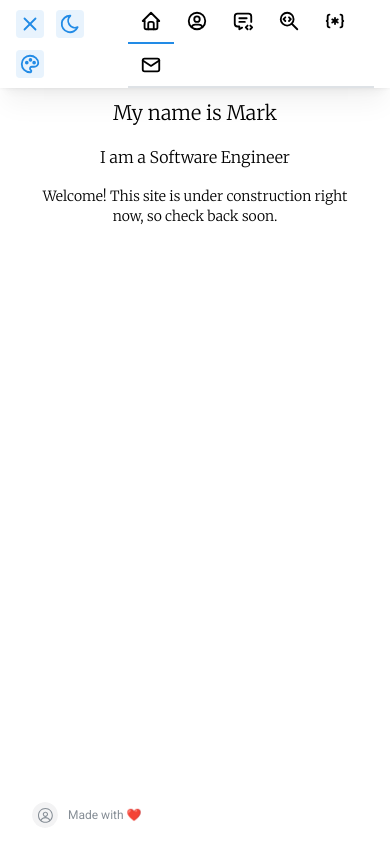
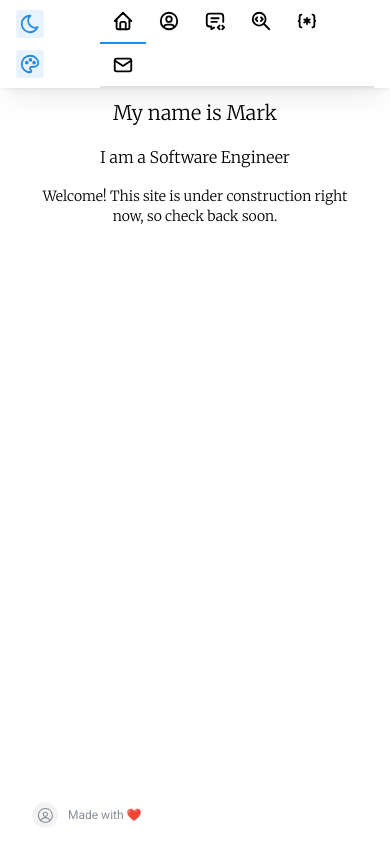
Before and after one commit to mfreema1/personal-site-v2, a React (Vite) app: page / in a window 390 px wide. Built offline with nearby package versions, Linux system fonts and the light colour scheme; what @mantine/code-highlight would draw is missing.

Commit message:
Lock header on small screens.

```diff
--- a/src/components/Header.tsx
+++ b/src/components/Header.tsx
@@ -64,7 +64,6 @@ export interface HeaderProps {
   style: React.CSSProperties;
 }
 
-// TODO: Lock header always on for mobile?
 export function Header({ close, changeColorScheme, style }: HeaderProps) {
   const navigate = useNavigate();
   const { setColorScheme: setMantineColorScheme } = useMantineColorScheme();
@@ -79,7 +78,7 @@ export function Header({ close, changeColorScheme, style }: HeaderProps) {
           preventGrowOverflow={true}
         >
           <Group ml={"1rem"} gap={12}>
-            <Center>
+            <Center visibleFrom="sm">
               <ActionIcon variant="light" size="md" onClick={close}>
                 <IconX size={22} />
               </ActionIcon>
```
